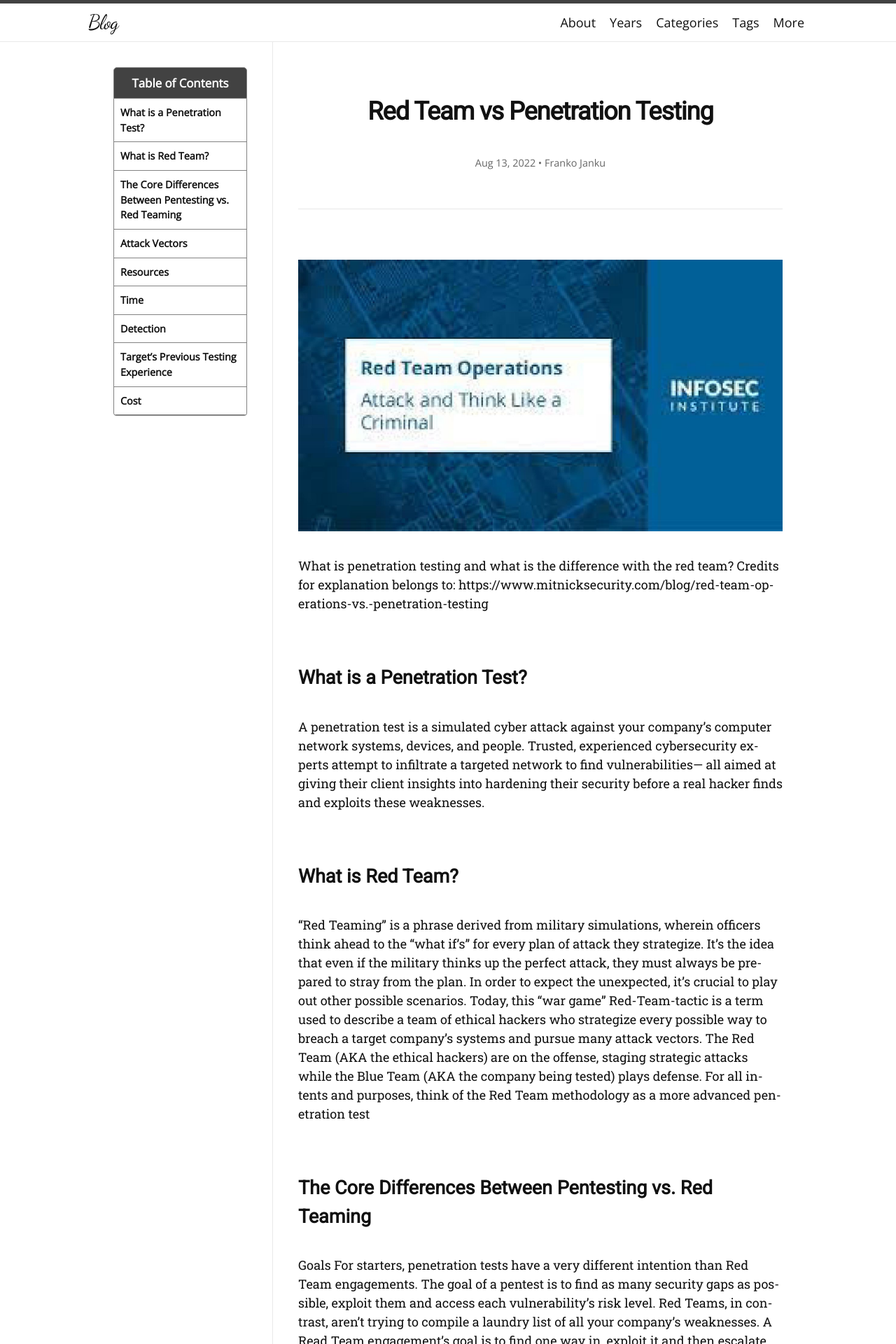
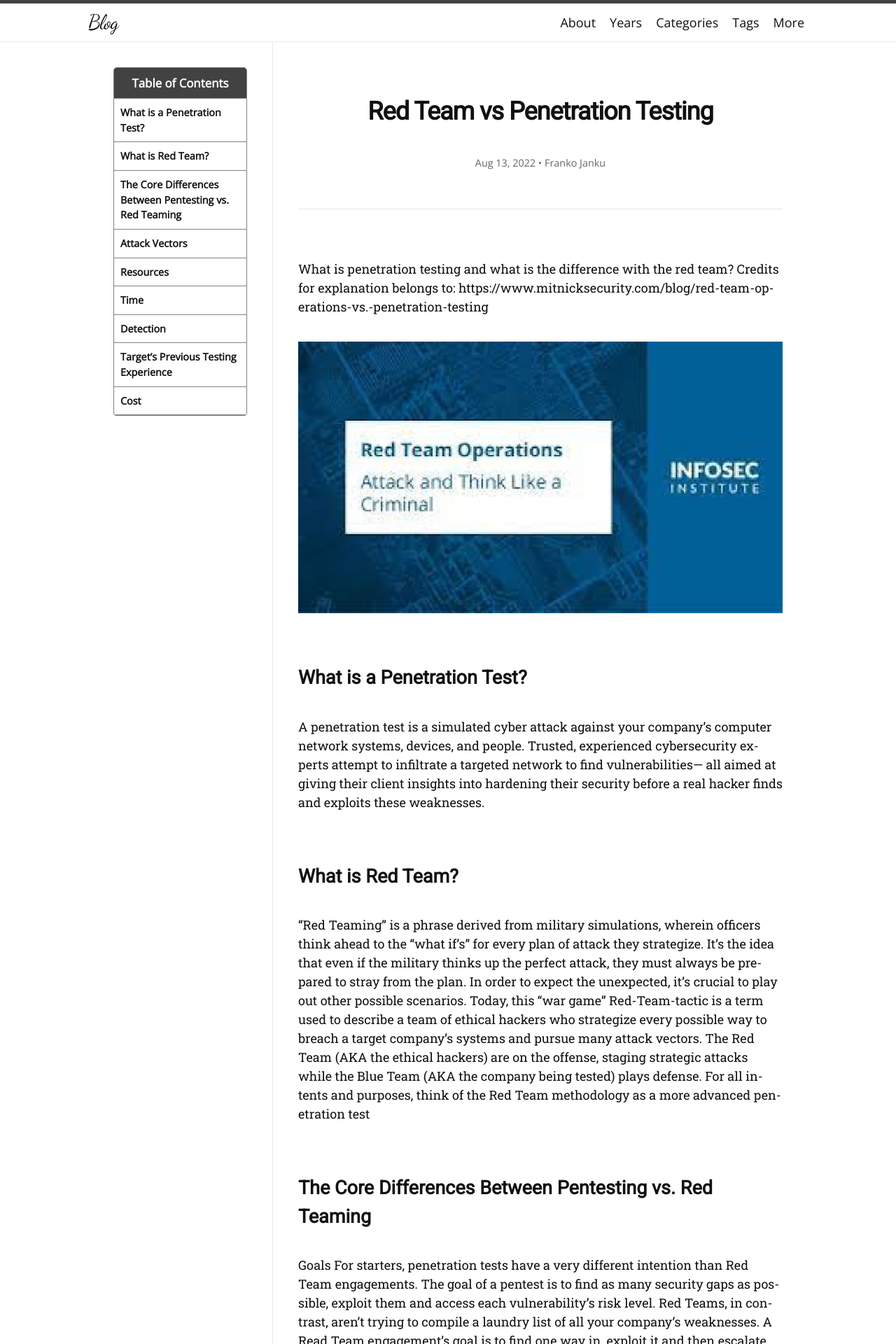
Before and after one commit to Archx0Mas/Archx0Mas.github.io, a Jekyll site: the page built from _posts/2022-08-13-red-team-vs-penetration-testing.md, in a window 1280 px wide. Shown: the top 1920 px of the page at 70% size. Built offline with Jekyll 4.4.1, drawn with Linux system fonts in a browser that asks for light colours; nearby versions of some CDN libraries; some web fonts are replaced.

Commit message:
Initial commit

```diff
--- a/_posts/2022-08-13-red-team-vs-penetration-testing.md
+++ b/_posts/2022-08-13-red-team-vs-penetration-testing.md
@@ -7,10 +7,11 @@ tags: [red-team, penetration-test]
 author:
   - Franko Janku
 ---
-<img src="{{ site.baseurl }}/assets/images/attack.jpeg" alt="attack and think like a criminal" style="width:1000; height:auto;">
 
 What is penetration testing and what is the difference with the red team?
 Credits for explanation belongs to: https://www.mitnicksecurity.com/blog/red-team-operations-vs.-penetration-testing
+
+<img src="{{ site.baseurl }}/assets/images/attack.jpeg" alt="attack and think like a criminal" style="width:1000; height:auto;">
 
 ## What is a Penetration Test?
 A penetration test is a simulated cyber attack against your company’s computer network systems, devices, and people. Trusted, experienced cybersecurity experts attempt to infiltrate a targeted network to find vulnerabilities— all aimed at giving their client insights into hardening their security before a real hacker finds and exploits these weaknesses.
```
